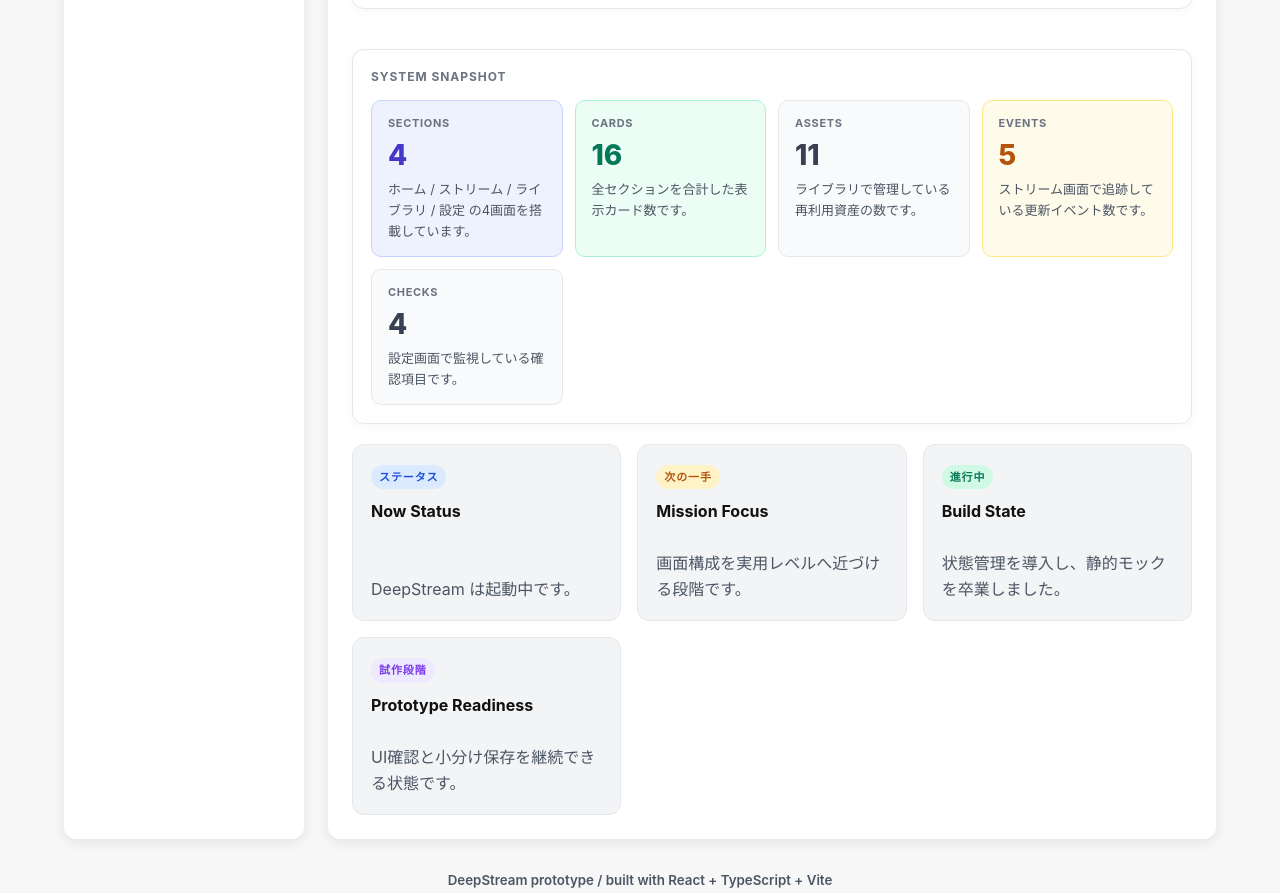
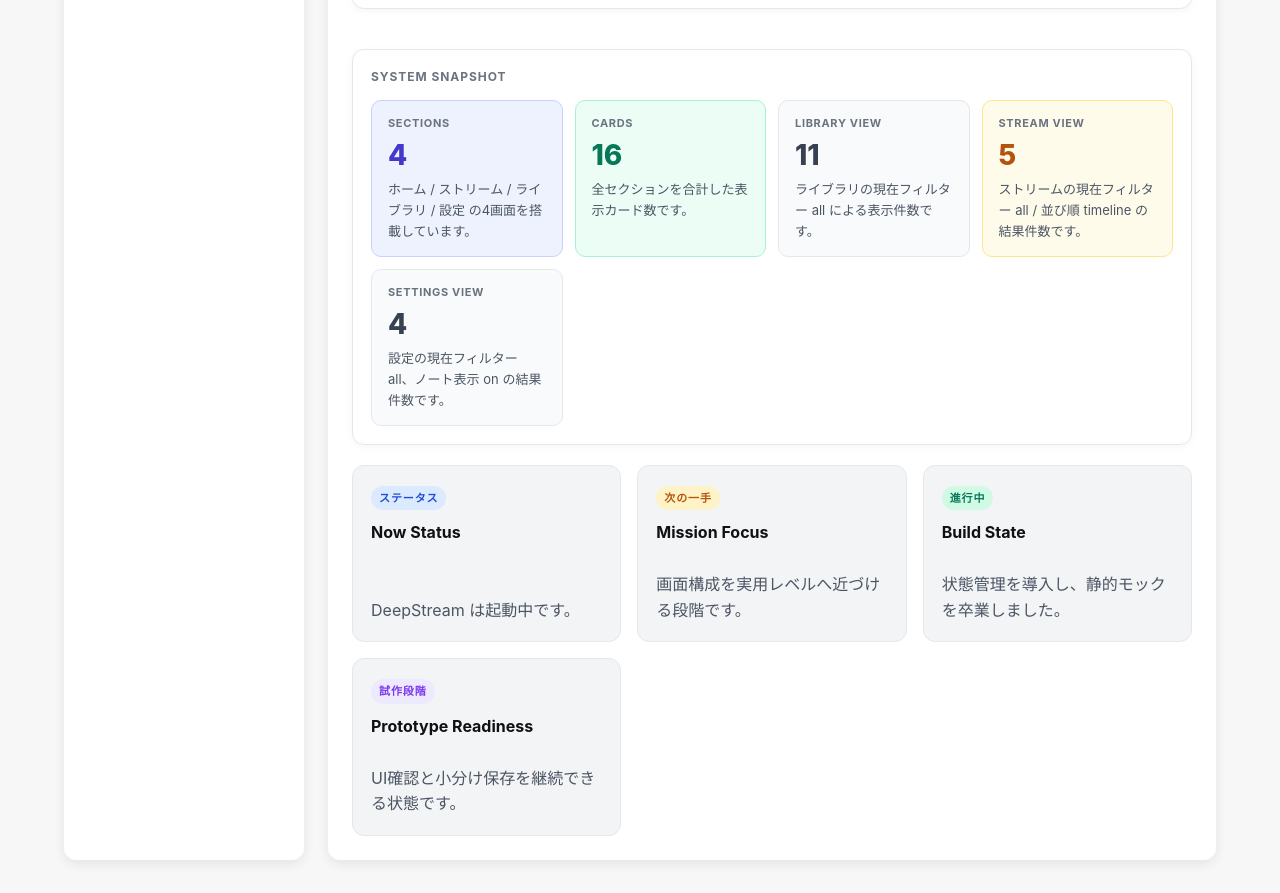
Before and after one commit to wwm001/deepstream, a React (Vite) app: page / in a window 1280 px wide. Shown: the part 1263-2156 px from the top of the page. Built offline with nearby package versions, Linux system fonts and the light colour scheme.

Commit message:
Make home snapshot reflect current controls

```diff
--- a/src/components/Dashboard.tsx
+++ b/src/components/Dashboard.tsx
@@ -1,3 +1,4 @@
+import { useMemo, useState } from "react";
 import SectionHeader from "./SectionHeader";
 import StatusPill from "./StatusPill";
 import DashboardSummary from "./DashboardSummary";
@@ -6,8 +7,19 @@ import HomeSectionContent from "./HomeSectionContent";
 import StreamSectionContent from "./StreamSectionContent";
 import LibrarySectionContent from "./LibrarySectionContent";
 import SettingsSectionContent from "./SettingsSectionContent";
-import { dashboardSections } from "../dashboardCards";
+import {
+  dashboardSections,
+  libraryAssets,
+  settingsChecks,
+  streamEvents,
+  totalDashboardCards,
+  totalSections,
+  type DashboardSnapshotItem,
+} from "../data/dashboard";
 import type { NavigationSection } from "../navigationItems";
+import type { StreamFilter, StreamSort } from "./StreamControlPanel";
+import type { LibraryFilter } from "./LibraryControlPanel";
+import type { SettingsFilter } from "./SettingsControlPanel";
 
 type DashboardProps = {
   currentSection: NavigationSection;
@@ -16,16 +28,151 @@ type DashboardProps = {
 function Dashboard({ currentSection }: DashboardProps) {
   const section = dashboardSections[currentSection];
 
+  const [streamFilter, setStreamFilter] = useState<StreamFilter>("all");
+  const [streamSort, setStreamSort] = useState<StreamSort>("timeline");
+
+  const [libraryFilter, setLibraryFilter] = useState<LibraryFilter>("all");
+  const [librarySearchTerm, setLibrarySearchTerm] = useState("");
+
+  const [settingsFilter, setSettingsFilter] = useState<SettingsFilter>("all");
+  const [showSettingsNotes, setShowSettingsNotes] = useState(true);
+
+  const filteredStreamEvents = useMemo(() => {
+    const baseEvents =
+      streamFilter === "all"
+        ? streamEvents
+        : streamEvents.filter((item) => item.phase === streamFilter);
+
+    if (streamSort === "timeline") {
+      return baseEvents;
+    }
+
+    if (streamSort === "newest") {
+      return [...baseEvents].reverse();
+    }
+
+    const phaseOrder = {
+      next: 0,
+      current: 1,
+      done: 2,
+    } as const;
+
+    return [...baseEvents].sort(
+      (a, b) => phaseOrder[a.phase] - phaseOrder[b.phase]
+    );
+  }, [streamFilter, streamSort]);
+
+  const filteredLibraryAssets = useMemo(() => {
+    const normalizedSearchTerm = librarySearchTerm.trim().toLowerCase();
+
+    return libraryAssets.filter((item) => {
+      const matchesFilter =
+        libraryFilter === "all" ? true : item.state === libraryFilter;
+
+      const matchesSearch =
+        normalizedSearchTerm.length === 0
+          ? true
+          : `${item.name} ${item.role} ${item.note}`
+              .toLowerCase()
+              .includes(normalizedSearchTerm);
+
+      return matchesFilter && matchesSearch;
+    });
+  }, [libraryFilter, librarySearchTerm]);
+
+  const filteredSettingsChecks = useMemo(() => {
+    if (settingsFilter === "all") {
+      return settingsChecks;
+    }
+
+    return settingsChecks.filter((item) => item.state === settingsFilter);
+  }, [settingsFilter]);
+
+  const homeSystemSnapshotItems = useMemo<DashboardSnapshotItem[]>(
+    () => [
+      {
+        label: "Sections",
+        value: String(totalSections),
+        note: "ホーム / ストリーム / ライブラリ / 設定 の4画面を搭載しています。",
+        tone: "indigo",
+      },
+      {
+        label: "Cards",
+        value: String(totalDashboardCards),
+        note: "全セクションを合計した表示カード数です。",
+        tone: "green",
+      },
+      {
+        label: "Library View",
+        value: String(filteredLibraryAssets.length),
+        note:
+          librarySearchTerm.trim().length > 0
+            ? `検索語「${librarySearchTerm}」とフィルター ${libraryFilter} の結果件数です。`
+            : `ライブラリの現在フィルター ${libraryFilter} による表示件数です。`,
+        tone: "gray",
+      },
+      {
+        label: "Stream View",
+        value: String(filteredStreamEvents.length),
+        note: `ストリームの現在フィルター ${streamFilter} / 並び順 ${streamSort} の結果件数です。`,
+        tone: "amber",
+      },
+      {
+        label: "Settings View",
+        value: String(filteredSettingsChecks.length),
+        note: `設定の現在フィルター ${settingsFilter}、ノート表示 ${showSettingsNotes ? "on" : "off"} の結果件数です。`,
+        tone: "gray",
+      },
+    ],
+    [
+      filteredLibraryAssets.length,
+      filteredStreamEvents.length,
+      filteredSettingsChecks.length,
+      libraryFilter,
+      librarySearchTerm,
+      settingsFilter,
+      showSettingsNotes,
+      streamFilter,
+      streamSort,
+    ]
+  );
+
   const renderSectionContent = () => {
     switch (currentSection) {
       case "ホーム":
-        return <HomeSectionContent />;
+        return <HomeSectionContent snapshotItems={homeSystemSnapshotItems} />;
       case "ストリーム":
-        return <StreamSectionContent />;
+        return (
+          <StreamSectionContent
+            streamFilter={streamFilter}
+            onStreamFilterChange={setStreamFilter}
+            streamSort={streamSort}
+            onStreamSortChange={setStreamSort}
+            filteredStreamEvents={filteredStreamEvents}
+          />
+        );
       case "ライブラリ":
-        return <LibrarySectionContent />;
+        return (
+          <LibrarySectionContent
+            libraryFilter={libraryFilter}
+            onLibraryFilterChange={setLibraryFilter}
+            librarySearchTerm={librarySearchTerm}
+            onLibrarySearchTermChange={setLibrarySearchTerm}
+            filteredLibraryAssets={filteredLibraryAssets}
+          />
+        );
       case "設定":
-        return <SettingsSectionContent />;
+        return (
+          <SettingsSectionContent
+            settingsFilter={settingsFilter}
+            onSettingsFilterChange={setSettingsFilter}
+            showSettingsNotes={showSettingsNotes}
+            onToggleSettingsNotes={() =>
+              setShowSettingsNotes((current) => !current)
+            }
+            filteredSettingsChecks={filteredSettingsChecks}
+          />
+        );
       default:
         return null;
     }
--- a/src/components/HomeSectionContent.tsx
+++ b/src/components/HomeSectionContent.tsx
@@ -5,16 +5,20 @@ import DashboardSectionStack from "./DashboardSectionStack";
 import {
   dashboardSections,
   homeFocusItems,
-  homeSystemSnapshotItems,
-} from "../dashboardCards";
+  type DashboardSnapshotItem,
+} from "../data/dashboard";
 
-function HomeSectionContent() {
+type HomeSectionContentProps = {
+  snapshotItems: DashboardSnapshotItem[];
+};
+
+function HomeSectionContent({ snapshotItems }: HomeSectionContentProps) {
   const section = dashboardSections["ホーム"];
 
   return (
     <DashboardSectionStack>
       <HomeMissionPanel items={homeFocusItems} />
-      <SystemSnapshotPanel items={homeSystemSnapshotItems} />
+      <SystemSnapshotPanel items={snapshotItems} />
       <DashboardCardGrid cards={section.cards} />
     </DashboardSectionStack>
   );
--- a/src/components/LibrarySectionContent.tsx
+++ b/src/components/LibrarySectionContent.tsx
@@ -1,42 +1,39 @@
-import { useMemo, useState } from "react";
 import LibraryAssetList from "./LibraryAssetList";
 import LibraryControlPanel, {
   type LibraryFilter,
 } from "./LibraryControlPanel";
 import DashboardCardGrid from "./DashboardCardGrid";
 import DashboardSectionStack from "./DashboardSectionStack";
-import { dashboardSections, libraryAssets } from "../dashboardCards";
+import {
+  dashboardSections,
+  libraryAssets,
+  type LibraryAsset,
+} from "../data/dashboard";
 
-function LibrarySectionContent() {
+type LibrarySectionContentProps = {
+  libraryFilter: LibraryFilter;
+  onLibraryFilterChange: (filter: LibraryFilter) => void;
+  librarySearchTerm: string;
+  onLibrarySearchTermChange: (value: string) => void;
+  filteredLibraryAssets: LibraryAsset[];
+};
+
+function LibrarySectionContent({
+  libraryFilter,
+  onLibraryFilterChange,
+  librarySearchTerm,
+  onLibrarySearchTermChange,
+  filteredLibraryAssets,
+}: LibrarySectionContentProps) {
   const section = dashboardSections["ライブラリ"];
-  const [libraryFilter, setLibraryFilter] = useState<LibraryFilter>("all");
-  const [librarySearchTerm, setLibrarySearchTerm] = useState("");
-
-  const filteredLibraryAssets = useMemo(() => {
-    const normalizedSearchTerm = librarySearchTerm.trim().toLowerCase();
-
-    return libraryAssets.filter((item) => {
-      const matchesFilter =
-        libraryFilter === "all" ? true : item.state === libraryFilter;
-
-      const matchesSearch =
-        normalizedSearchTerm.length === 0
-          ? true
-          : `${item.name} ${item.role} ${item.note}`
-              .toLowerCase()
-              .includes(normalizedSearchTerm);
-
-      return matchesFilter && matchesSearch;
-    });
-  }, [libraryFilter, librarySearchTerm]);
 
   return (
     <DashboardSectionStack>
       <LibraryControlPanel
         selectedFilter={libraryFilter}
-        onSelectFilter={setLibraryFilter}
+        onSelectFilter={onLibraryFilterChange}
         searchTerm={librarySearchTerm}
-        onSearchTermChange={setLibrarySearchTerm}
+        onSearchTermChange={onLibrarySearchTermChange}
         totalCount={libraryAssets.length}
         filteredCount={filteredLibraryAssets.length}
       />
--- a/src/components/SettingsSectionContent.tsx
+++ b/src/components/SettingsSectionContent.tsx
@@ -1,32 +1,39 @@
-import { useMemo, useState } from "react";
 import SettingsStatusList from "./SettingsStatusList";
 import SettingsControlPanel, {
   type SettingsFilter,
 } from "./SettingsControlPanel";
 import DashboardCardGrid from "./DashboardCardGrid";
 import DashboardSectionStack from "./DashboardSectionStack";
-import { dashboardSections, settingsChecks } from "../dashboardCards";
+import {
+  dashboardSections,
+  settingsChecks,
+  type SettingCheck,
+} from "../data/dashboard";
 
-function SettingsSectionContent() {
+type SettingsSectionContentProps = {
+  settingsFilter: SettingsFilter;
+  onSettingsFilterChange: (filter: SettingsFilter) => void;
+  showSettingsNotes: boolean;
+  onToggleSettingsNotes: () => void;
+  filteredSettingsChecks: SettingCheck[];
+};
+
+function SettingsSectionContent({
+  settingsFilter,
+  onSettingsFilterChange,
+  showSettingsNotes,
+  onToggleSettingsNotes,
+  filteredSettingsChecks,
+}: SettingsSectionContentProps) {
   const section = dashboardSections["設定"];
-  const [settingsFilter, setSettingsFilter] = useState<SettingsFilter>("all");
-  const [showSettingsNotes, setShowSettingsNotes] = useState(true);
-
-  const filteredSettingsChecks = useMemo(() => {
-    if (settingsFilter === "all") {
-      return settingsChecks;
-    }
-
-    return settingsChecks.filter((item) => item.state === settingsFilter);
-  }, [settingsFilter]);
 
   return (
     <DashboardSectionStack>
       <SettingsControlPanel
         selectedFilter={settingsFilter}
-        onSelectFilter={setSettingsFilter}
+        onSelectFilter={onSettingsFilterChange}
         showNotes={showSettingsNotes}
-        onToggleNotes={() => setShowSettingsNotes((current) => !current)}
+        onToggleNotes={onToggleSettingsNotes}
         totalCount={settingsChecks.length}
         filteredCount={filteredSettingsChecks.length}
       />
```
